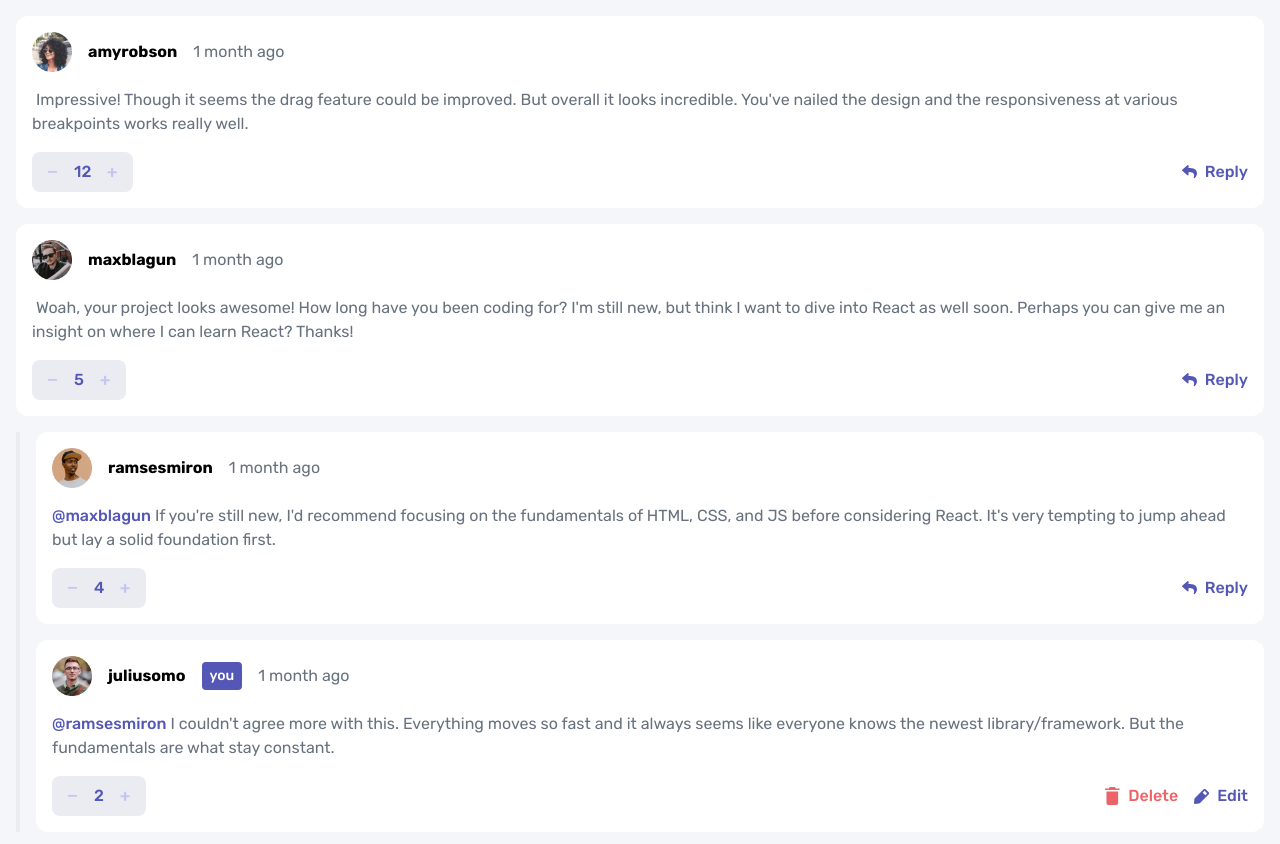
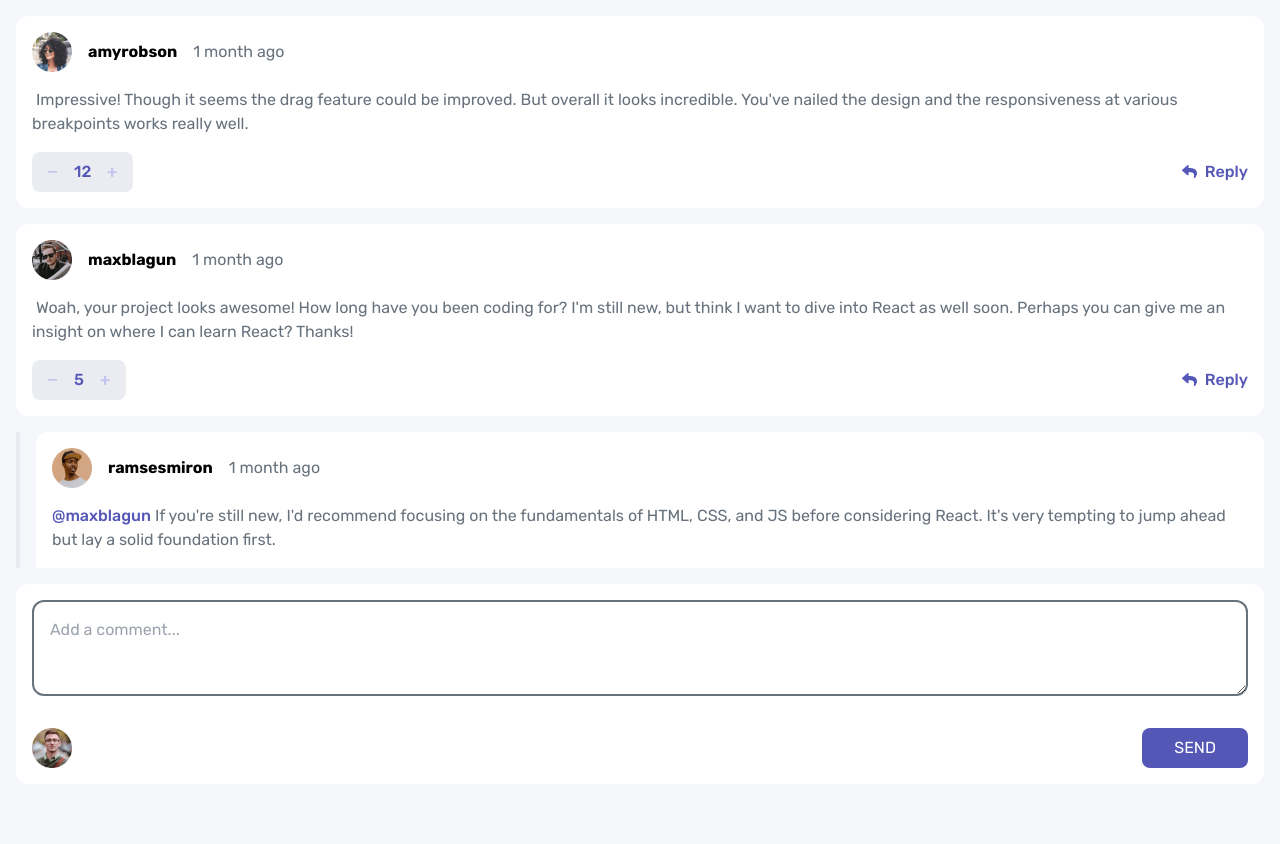
Before and after one commit to Mirror83/interactive-comments-section-frontend, a Next.js app: page / in a window 1280 px wide. Shown: the top 844 px of the page. After the commit the page ends 800 px from the top, so only its background shows below. Built offline with nearby package versions, Linux system fonts and the light colour scheme.

Commit message:
chore: added CommentInput component

```diff
--- a/app/page.tsx
+++ b/app/page.tsx
@@ -1,5 +1,6 @@
 import CommentCard from "@/components/CommentCard";
 import {comments, User} from "@/mock-data/data";
+import CommentInput from "@/components/CommentInput";
 
 export default function Home() {
     const user: User = {
@@ -10,12 +11,13 @@
         "username": "juliusomo"
     }
     return (
-        <div className={"p-4 flex flex-col h-min-full"}>
-            <div className={"flex flex-col gap-4"}>
+        <div className={"p-4 flex flex-col h-[100vh]"}>
+            <div className={"flex flex-1 flex-col gap-4 overflow-y-scroll"}>
                 {comments.map((comment) => (
                     <CommentCard key={comment.id} user={user} comment={comment}/>
                 ))}
             </div>
+            <CommentInput user={user}/>
         </div>
     );
 }
--- /dev/null
+++ b/components/CommentInput.tsx
@@ -0,0 +1,21 @@
+import {User} from "@/mock-data/data";
+import Image from "next/image";
+
+type CommentInputProps = {
+    user: User;
+}
+
+export default function CommentInput({user}: CommentInputProps) {
+    return <div className={"flex flex-col  gap-8 bg-white rounded-xl p-4 mt-4"}>
+                    <textarea
+                        className={"h-24 border-2 rounded-xl p-4 border-grayish-blue"}
+                        name={"comment"}
+                        placeholder={"Add a comment..."}/>
+        <div className={"flex justify-between items-center gap-4"}>
+            <Image src={user.image.png} alt={`${user.username} profile avatar`} height={40} width={40}/>
+            <button className={"bg-moderate-blue  text-white rounded-lg"}>
+                <div className={"py-2 px-8"}>SEND</div>
+            </button>
+        </div>
+    </div>
+}
```
